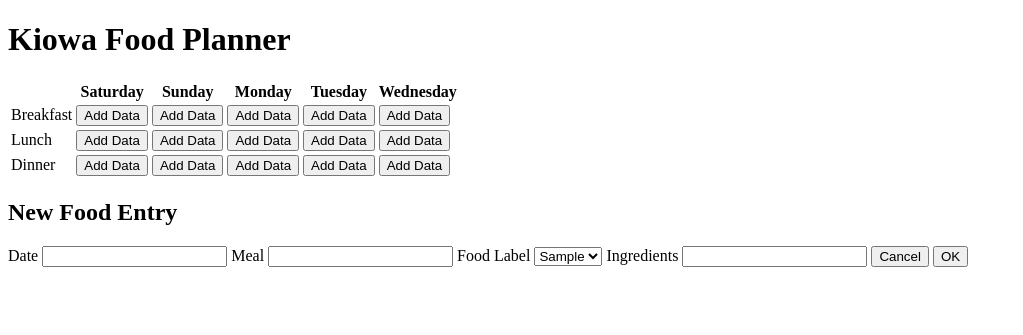
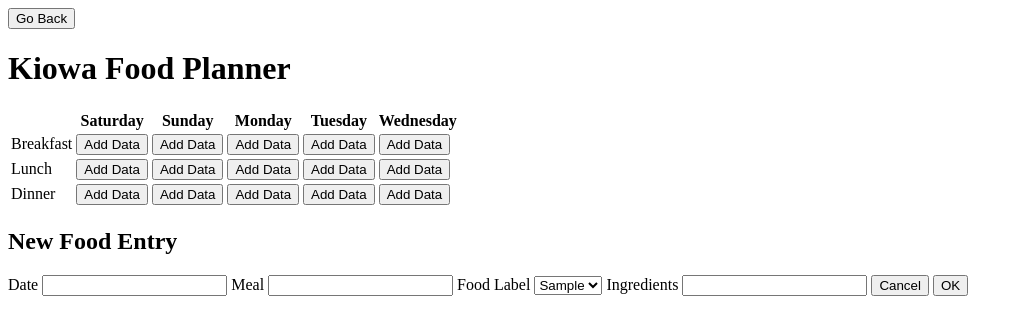
Before and after one commit to sailcali/kiowa-monitor-API, a Flask app: page /food/schedule in a window 1280 px wide. Shown: the top 335 px of the page, without its empty margins (0-1023 px from the left). Run offline with Flask 2, Linux system fonts and the light colour scheme; tables that the repository leaves empty hold one stand-in row (values such as "Sample post"); parts of the project's set-up code (start-up, migrations or seed data) failed here and were passed over.

Commit message:
added back button to food planner

```diff
--- a/app/templates/weekly_food.html
+++ b/app/templates/weekly_food.html
@@ -12,7 +12,9 @@
 </head>
 <body>
     <header>
+        <button onclick="history.back()">Go Back</button>
         <h1>Kiowa Food Planner</h1>
+
     </header>
     <main>
         <table>
```
